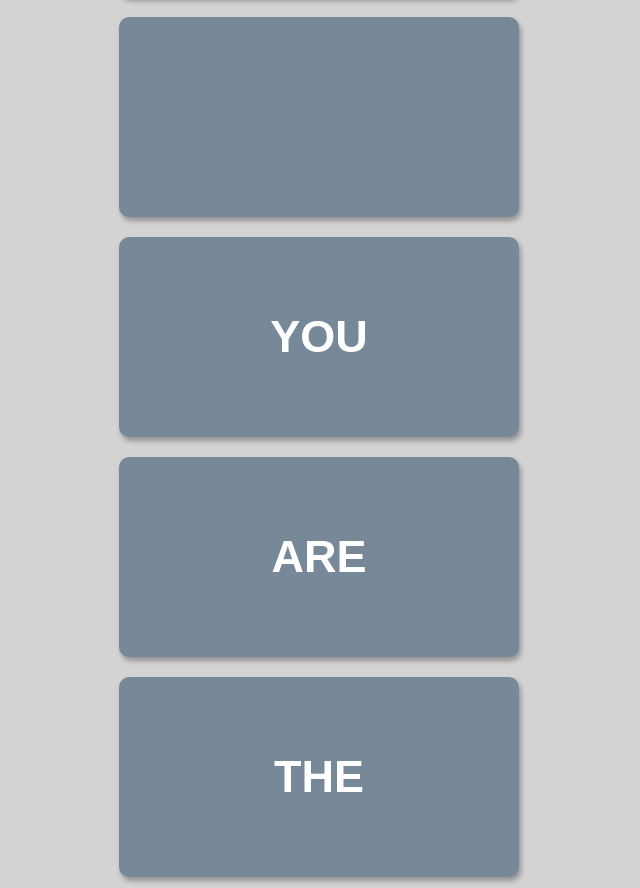
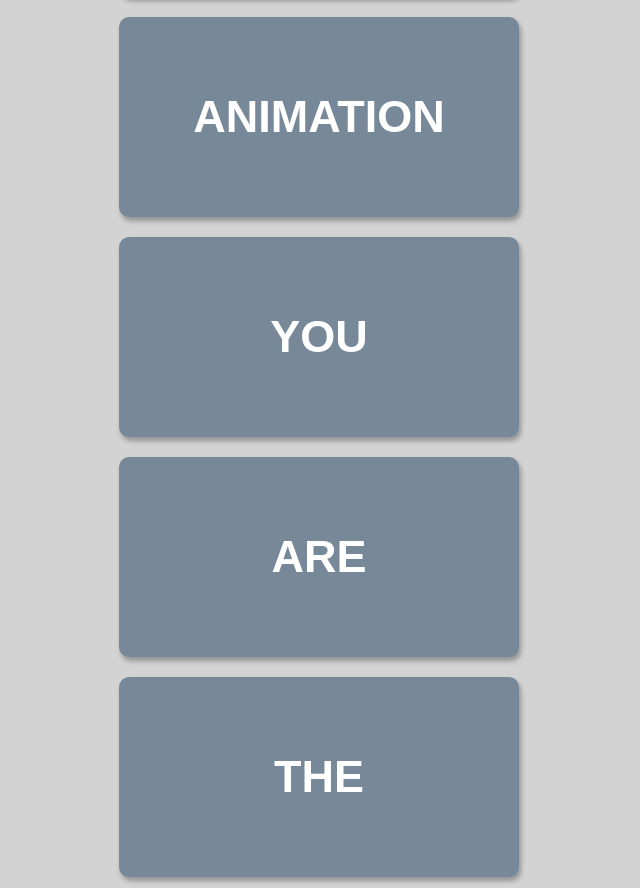
Before and after one commit to muharib0410/Scroll_Animation-, a plain HTML site: page index.html in a window 1280 px wide. Shown: the part 1150-2038 px from the top of the page, without its empty margins (321-961 px from the left). Drawn offline with Linux system fonts and the light colour scheme.

```diff
--- a/index.html
+++ b/index.html
@@ -14,7 +14,7 @@
     <div class="box"><h2>ARE</h2></div>
     <div class="box"><h2>WATCHING</h2></div>
     <div class="box"><h2>THIS</h2></div>
-    <div class="box"><h2></h2></div>
+    <div class="box"><h2>ANIMATION</h2></div>
     <div class="box"><h2>YOU</h2></div>
     <div class="box"><h2>ARE</h2></div>
     <div class="box"><h2>THE</h2></div>
```
